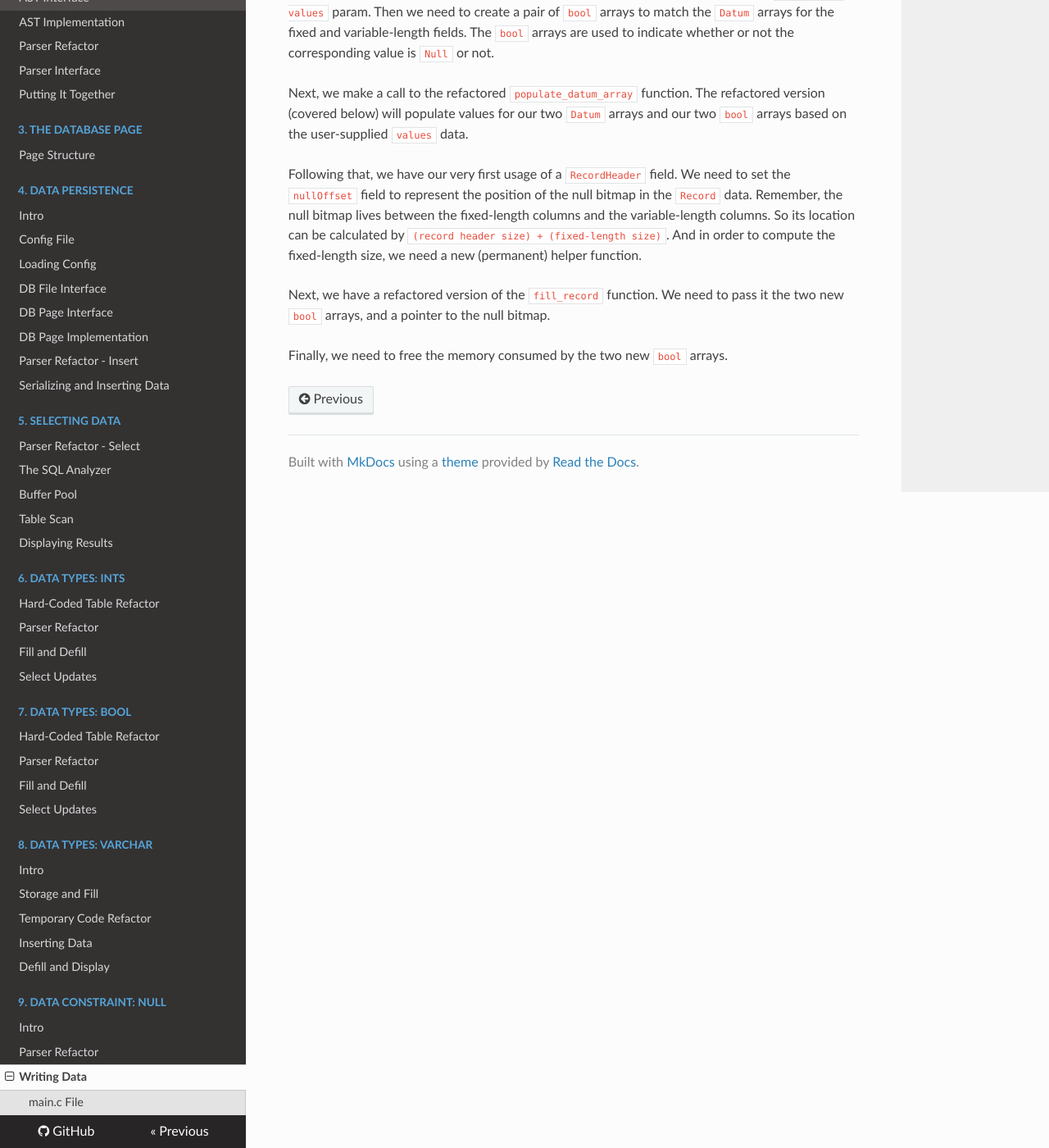
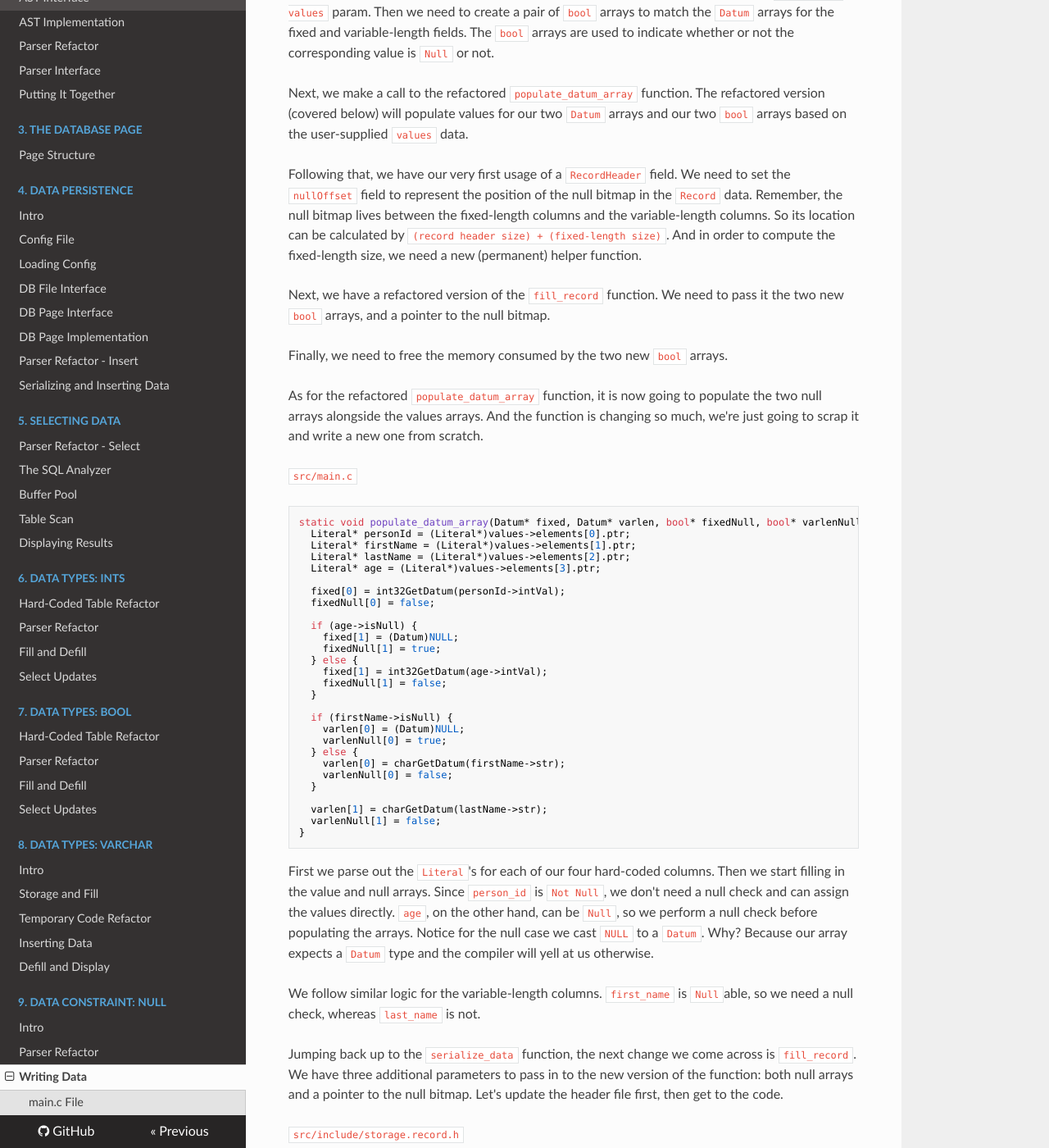
Before and after one commit to burke1791/burkeql-db, an MkDocs documentation site: the page built from docs/09-data-constraint-null/03-writing-data.md, in a window 1280 px wide and 1400 px high, scrolled down 3362 px. Shown: the whole window at 82% size. Built offline with MkDocs 1.6.1, drawn with Linux system fonts in a browser that asks for light colours; nearby versions of some CDN libraries; some of the changed text lies outside the part shown.

Commit message:
starting to explain bitwise

````diff
--- a/docs/09-data-constraint-null/03-writing-data.md
+++ b/docs/09-data-constraint-null/03-writing-data.md
@@ -171,3 +171,95 @@
 Next, we have a refactored version of the `fill_record` function. We need to pass it the two new `bool` arrays, and a pointer to the null bitmap.
 
 Finally, we need to free the memory consumed by the two new `bool` arrays.
+
+As for the refactored `populate_datum_array` function, it is now going to populate the two null arrays alongside the values arrays. And the function is changing so much, we're just going to scrap it and write a new one from scratch.
+
+`src/main.c`
+
+```c
+static void populate_datum_array(Datum* fixed, Datum* varlen, bool* fixedNull, bool* varlenNull, ParseList* values) {
+  Literal* personId = (Literal*)values->elements[0].ptr;
+  Literal* firstName = (Literal*)values->elements[1].ptr;
+  Literal* lastName = (Literal*)values->elements[2].ptr;
+  Literal* age = (Literal*)values->elements[3].ptr;
+
+  fixed[0] = int32GetDatum(personId->intVal);
+  fixedNull[0] = false;
+
+  if (age->isNull) {
+    fixed[1] = (Datum)NULL;
+    fixedNull[1] = true;
+  } else {
+    fixed[1] = int32GetDatum(age->intVal);
+    fixedNull[1] = false;
+  }
+
+  if (firstName->isNull) {
+    varlen[0] = (Datum)NULL;
+    varlenNull[0] = true;
+  } else {
+    varlen[0] = charGetDatum(firstName->str);
+    varlenNull[0] = false;
+  }
+
+  varlen[1] = charGetDatum(lastName->str);
+  varlenNull[1] = false;
+}
+```
+
+First we parse out the `Literal`'s for each of our four hard-coded columns. Then we start filling in the value and null arrays. Since `person_id` is `Not Null`, we don't need a null check and can assign the values directly. `age`, on the other hand, can be `Null`, so we perform a null check before populating the arrays. Notice for the null case we cast `NULL` to a `Datum`. Why? Because our array expects a `Datum` type and the compiler will yell at us otherwise.
+
+We follow similar logic for the variable-length columns. `first_name` is `Null`able, so we need a null check, whereas `last_name` is not.
+
+Jumping back up to the `serialize_data` function, the next change we come across is `fill_record`. We have three additional parameters to pass in to the new version of the function: both null arrays and a pointer to the null bitmap. Let's update the header file first, then get to the code.
+
+`src/include/storage.record.h`
+
+```diff
+-void fill_record(RecordDescriptor* rd, Record r, Datum* fixed, Datum* varlen);
++void fill_record(RecordDescriptor* rd, Record r, Datum* fixed, Datum* varlen, bool* fixedNull, bool* varlenNull, uint8_t* bitmap);
+```
+
+`src/storage/record.c`
+
+```diff
+-void fill_record(RecordDescriptor* rd, Record r, Datum* fixed, Datum* varlen) {
++void fill_record(RecordDescriptor* rd, Record r, Datum* fixed, Datum* varlen, bool* fixedNull, bool* varlenNull, uint8_t* nullBitmap) {
++  uint8_t* bitP = &nullBitmap[-1];
++  int bitmask = 0x80;
+
+   // fill fixed-length columns
+   for (int i = 0; i < rd->nfixed; i++) {
+     Column* col = get_nth_col(rd, true, i);
+
+-    fill_val(col, &r, fixed[i]);
++    fill_val(
++      col,
++      &bitP,
++      &bitmask,
++      &r,
++      fixed[i],
++      fixedNull[i]
++    );
+   }
+
++  // jump past the null bitmap
++  r += compute_null_bitmap_length(rd);
+
+   // fill varlen columns
+   for (int i = 0; i < (rd->ncols - rd->nfixed); i++) {
+     Column* col = get_nth_col(rd, false, i);
+-    fill_val(col, &r, varlen[i]);
++    fill_val(
++      col,
++      &bitP,
++      &bitmask,
++      &r,
++      varlen[i],
++      varlenNull[i]
++    );
+   }
+ }
+```
+
+Since we're introducing the null bitmap, we'll need to start writing some bitwise operations. That's where these first two lines of the function come in. The actual bitwise operations will happen in `fill_val`, but we need to pass in a
````
